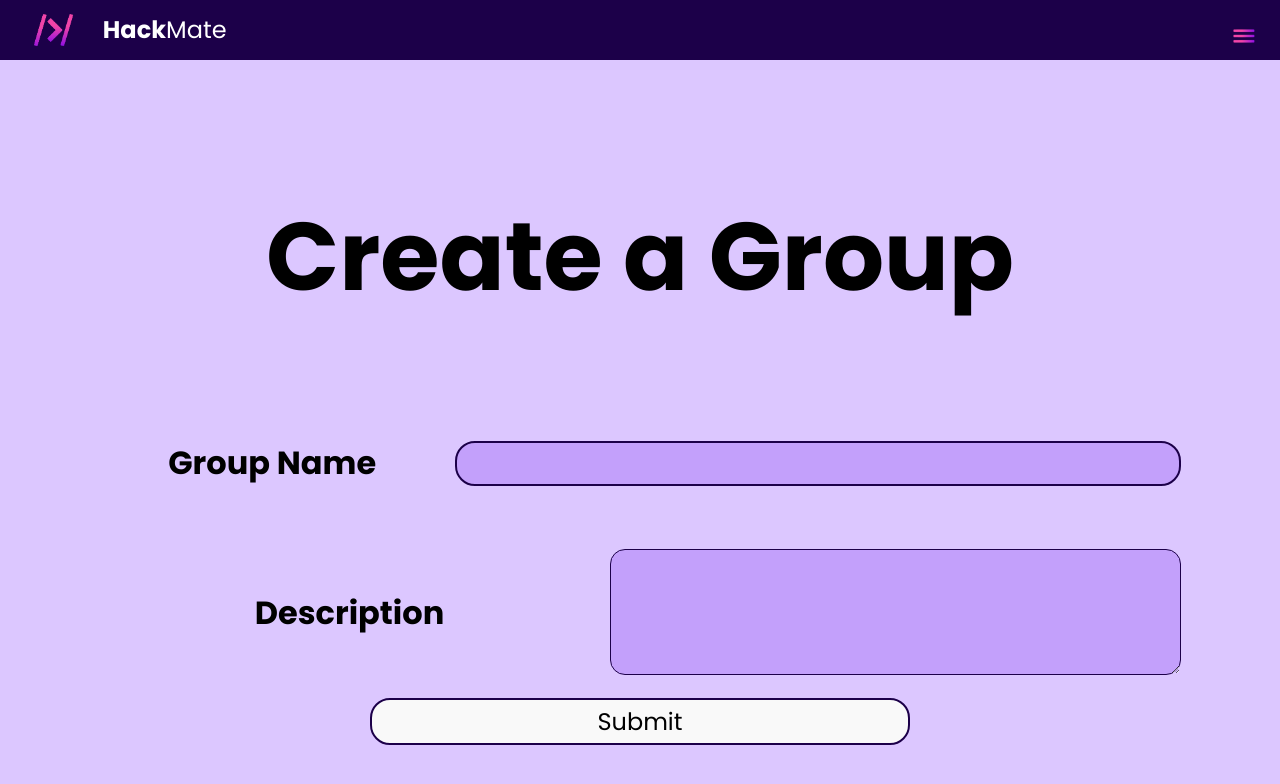
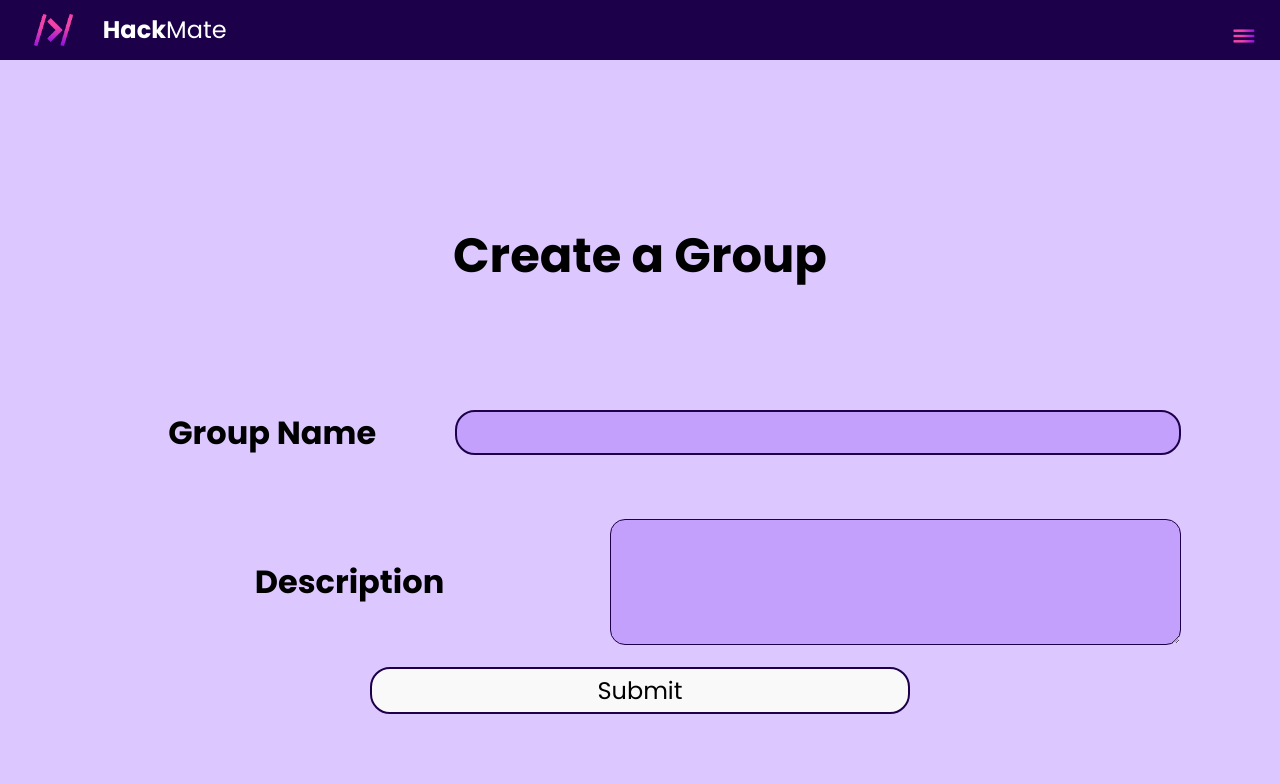
Before and after one commit to ihatepeanuts32/HackMate, a React (Vite) app in the folder frontend/: page /createGroup in a window 1280 px wide. Shown: the top 784 px of the page. Built offline with nearby package versions, Linux system fonts and the light colour scheme.

Commit message:
UI sizing on page titles

```diff
--- a/frontend/src/pages/BugReport.jsx
+++ b/frontend/src/pages/BugReport.jsx
@@ -63,7 +63,7 @@ const BugReport = ({ closePopup }) => {
                             {submitStatus.message}
                         </div>
                     )}
-
+                    <h5>Report a Bug</h5>
                     <div className="form-row">
                         <div className="form-group">
                             <label>Full Name</label>
--- a/frontend/src/pages/CreateGroup.jsx
+++ b/frontend/src/pages/CreateGroup.jsx
@@ -42,7 +42,7 @@ const CreateGroup = () => {
 
     return(
     <div>
-        <h1>Create a Group</h1>
+        <h5>Create a Group</h5>
         {error && <p style={{ color: "red" }}>{error}</p>}
         {success && <p style={{ color: "green" }}>Group created successfully!</p>}
         <form onSubmit={handleSubmit}>
--- a/frontend/src/pages/Groups.jsx
+++ b/frontend/src/pages/Groups.jsx
@@ -76,7 +76,7 @@ const Groups = () => {
 
     return (
         <div className="groups-page">
-            <h1>Your Groups</h1>
+            <h5>Your Groups</h5>
             <div className="groups-container">
                 {groups.length === 0 ? (
                     <p>You're not in any groups yet.</p>
--- a/frontend/src/styles/index.css
+++ b/frontend/src/styles/index.css
@@ -78,6 +78,14 @@ h3 {
 
 h4 {
   font-size: 1.2em;
+  line-height: 1.1;
+  padding:0px;
+  color: var(--text-color);
+
+}
+
+h5 {
+  font-size: 3em;
   line-height: 1.1;
   padding:0px;
   color: var(--text-color);
```
